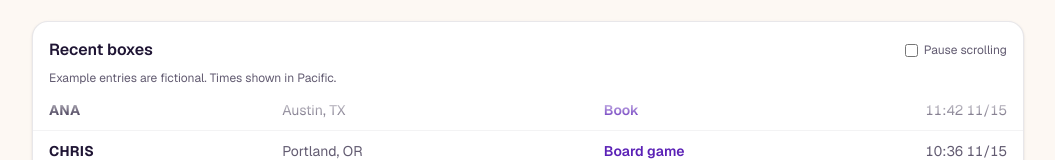
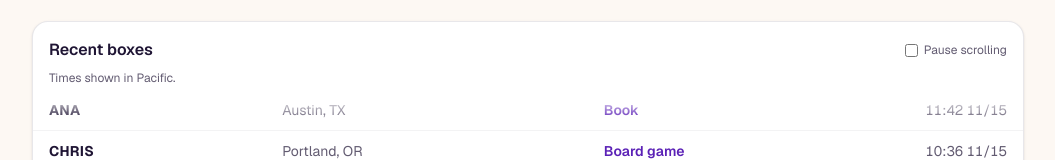
Before and after one commit to lmagic1977/bxprise, a Next.js app: page / in a window 1280 px wide. Shown: the part 572-732 px from the top of the page, without its empty margins (112-1167 px from the left). Built offline with nearby package versions, Linux system fonts and the light colour scheme; no server answers; the database is empty.

Commit message:
Simplify homepage box feed caption

```diff
--- a/src/components/RecentBoxes.tsx
+++ b/src/components/RecentBoxes.tsx
@@ -3,7 +3,6 @@ import type { FeedRow } from "@/lib/feed";
 export function RecentBoxes({ rows }: { rows: FeedRow[] }) {
   if (!rows.length) return null;
   const scrolls = rows.length > 4;
-  const hasExamples = rows.some((r) => r.example);
   const line = (r: FeedRow, duplicate: boolean) => (
     <li key={(duplicate ? "d" : "") + r.key} aria-hidden={duplicate || undefined}
       className={`grid grid-cols-[minmax(0,1fr)_auto] items-center gap-x-3 gap-y-1 border-b border-ink/5 px-4 py-2.5 text-xs sm:grid-cols-[1fr_1.4fr_1.4fr_auto] sm:text-sm ${duplicate ? "feed-duplicate" : ""}`}>
@@ -23,7 +22,7 @@ export function RecentBoxes({ rows }: { rows: FeedRow[] }) {
           <input type="checkbox" className="feed-pause accent-plum" /> Pause scrolling
         </label>}
       </div>
-      <p className="px-4 pb-2 text-xs text-ink/70">{hasExamples ? "Example entries are fictional. Times shown in Pacific." : "Times shown in Pacific."}</p>
+      <p className="px-4 pb-2 text-xs text-ink/70">Times shown in Pacific.</p>
       <div className={`relative ${scrolls ? "feed-window h-56 overflow-hidden" : ""}`}>
         <ul className={scrolls ? "feed-track" : ""}>
           {rows.map((r) => line(r, false))}
```
